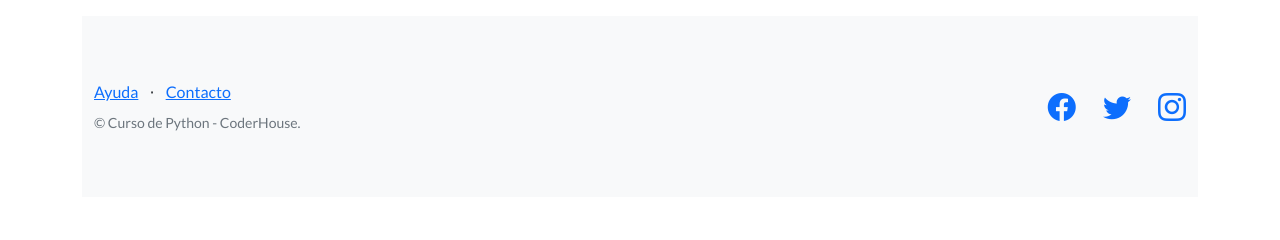
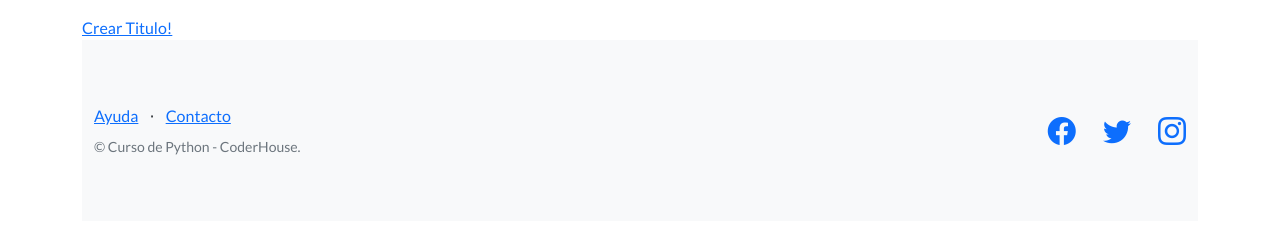
Before and after one commit to FlorLandricina/Entrega1-Landricina-Alvarez, a Django app: page /movies/ in a window 1280 px wide. Shown: the part 398-638 px from the top of the page. Run offline with Django 4.2, Linux system fonts and the light colour scheme; data comes from the database, SQL or seed files in the repository; some libraries are stand-ins or nearby versions.

Commit message:
Se crea URL formulario_titulo en titulos_list

```diff
--- a/app_movies/templates/app_movies/titulos_list.html
+++ b/app_movies/templates/app_movies/titulos_list.html
@@ -28,5 +28,6 @@
 
             </tbody>
         </table>
+<a href="{% url 'formulario_titulo' %}">Crear Titulo!</a>
 
 {% endblock contenido_base %}
```
